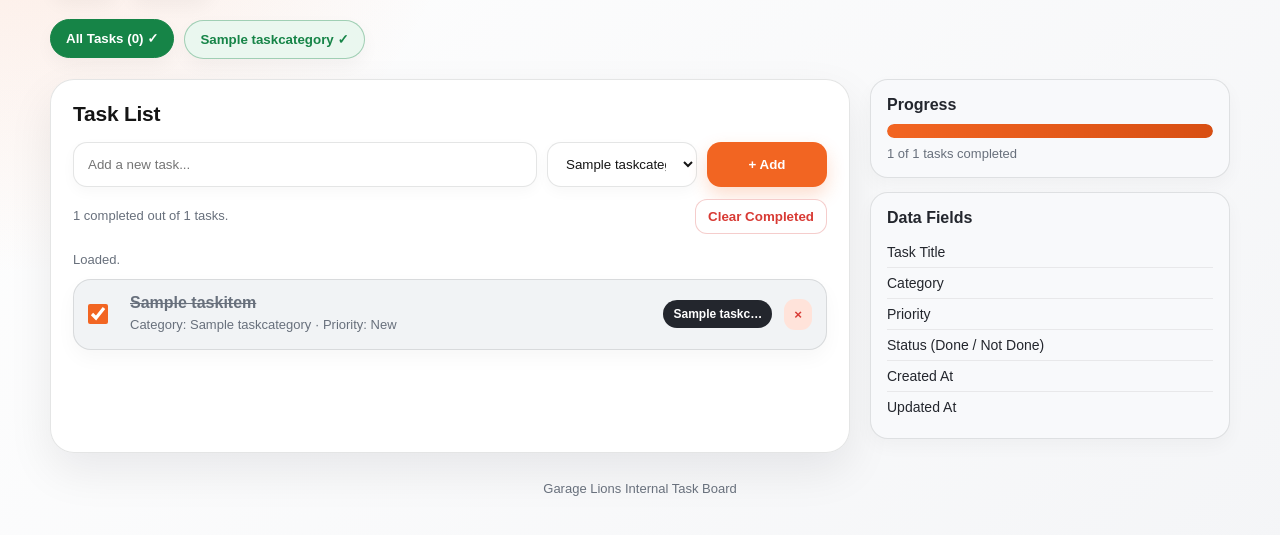
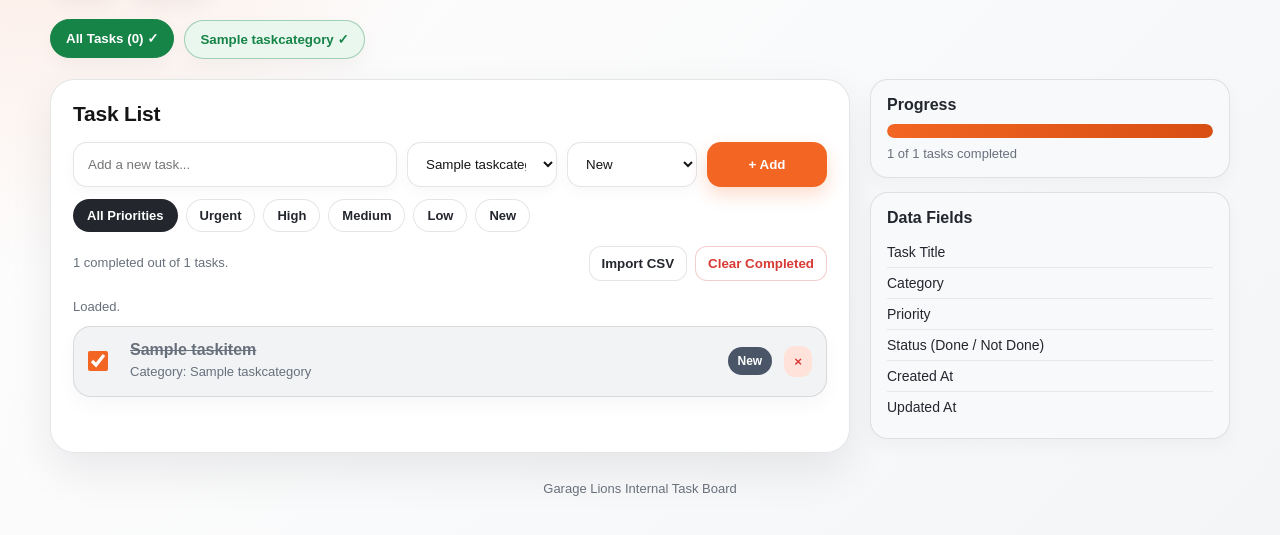
Before and after one commit to observateur1980/garagelions, a Django app: page /taskboard/ in a window 1280 px wide. Shown: the part 207-742 px from the top of the page. Run offline with Django 5.2, Linux system fonts and the light colour scheme; a user stored in the database is signed in; tables that the repository leaves empty hold one stand-in row (values such as "Sample post").

Commit message:
the last version 8:35

```diff
--- a/taskboard/urls.py
+++ b/taskboard/urls.py
@@ -11,4 +11,5 @@ urlpatterns = [
     path("api/tasks/clear-completed/", views.api_clear_completed, name="api_clear_completed"),
     path("api/categories/", views.api_categories, name="api_categories"),
     path("api/categories/<int:pk>/", views.api_category_detail, name="api_category_detail"),
+    path("api/import-csv/", views.api_import_csv, name="api_import_csv"),
 ]
--- a/taskboard/views.py
+++ b/taskboard/views.py
@@ -1,14 +1,19 @@
+import csv
+import io
 import json
 from functools import wraps
 
 from django.contrib.auth.decorators import login_required
-from django.db import models
+from django.db import models, transaction
 from django.http import JsonResponse, HttpResponseForbidden
 from django.shortcuts import render, get_object_or_404
 from django.utils.text import slugify
 from django.views.decorators.http import require_POST, require_http_methods
 
 from .models import TaskCategory, TaskItem
+
+
+VALID_PRIORITIES = {p[0] for p in TaskItem.PRIORITY_CHOICES}
 
 
 def admin_required(view_func):
@@ -141,3 +146,83 @@ def api_category_detail(request, pk):
     cat = get_object_or_404(TaskCategory, pk=pk)
     cat.delete()
     return JsonResponse({"ok": True})
+
+
+@admin_required
+@require_POST
+def api_import_csv(request):
+    upload = request.FILES.get("file")
+    if not upload:
+        return JsonResponse({"error": "No file uploaded."}, status=400)
+
+    try:
+        raw = upload.read().decode("utf-8-sig")
+    except UnicodeDecodeError:
+        return JsonResponse({"error": "File must be UTF-8 encoded."}, status=400)
+
+    reader = csv.DictReader(io.StringIO(raw))
+    if not reader.fieldnames:
+        return JsonResponse({"error": "CSV is empty."}, status=400)
+
+    normalized = {(name or "").strip().lower(): name for name in reader.fieldnames}
+    if "category" not in normalized or "title" not in normalized:
+        return JsonResponse(
+            {"error": "CSV must have 'category' and 'title' columns (priority optional)."},
+            status=400,
+        )
+
+    cat_col = normalized["category"]
+    title_col = normalized["title"]
+    prio_col = normalized.get("priority")
+
+    created_categories = 0
+    created_tasks = 0
+    skipped = 0
+    errors = []
+
+    category_cache = {c.name.strip().lower(): c for c in TaskCategory.objects.all()}
+    max_order = TaskCategory.objects.aggregate(m=models.Max("order"))["m"] or 0
+
+    with transaction.atomic():
+        for idx, row in enumerate(reader, start=2):
+            cat_name = (row.get(cat_col) or "").strip()
+            title = (row.get(title_col) or "").strip()
+            priority = (row.get(prio_col) or "New").strip() if prio_col else "New"
+
+            if not cat_name or not title:
+                skipped += 1
+                continue
+
+            if priority not in VALID_PRIORITIES:
+                priority = "New"
+
+            key = cat_name.lower()
+            category = category_cache.get(key)
+            if category is None:
+                base_slug = slugify(cat_name) or "category"
+                slug = base_slug
+                counter = 2
+                while TaskCategory.objects.filter(slug=slug).exists():
+                    slug = f"{base_slug}-{counter}"
+                    counter += 1
+                max_order += 1
+                category = TaskCategory.objects.create(
+                    name=cat_name, slug=slug, order=max_order
+                )
+                category_cache[key] = category
+                created_categories += 1
+
+            TaskItem.objects.create(
+                title=title,
+                category=category,
+                priority=priority,
+                created_by=request.user,
+            )
+            created_tasks += 1
+
+    return JsonResponse({
+        "createdTasks": created_tasks,
+        "createdCategories": created_categories,
+        "skipped": skipped,
+        "errors": errors,
+    })
--- a/templates/taskboard/board.html
+++ b/templates/taskboard/board.html
@@ -248,10 +248,51 @@
 
     .add-box {
       display: grid;
-      grid-template-columns: 1fr 150px 120px;
+      grid-template-columns: 1fr 150px 130px 120px;
       gap: 10px;
       margin-bottom: 12px;
     }
+
+    .priority-filters {
+      display: flex;
+      gap: 8px;
+      flex-wrap: wrap;
+      margin-bottom: 14px;
+    }
+
+    .pri-btn {
+      border: 1px solid var(--border);
+      background: #fff;
+      color: var(--charcoal);
+      padding: 8px 13px;
+      border-radius: 999px;
+      cursor: pointer;
+      font-weight: 800;
+      font-size: 13px;
+      transition: 0.18s ease;
+    }
+
+    .pri-btn:hover {
+      transform: translateY(-1px);
+    }
+
+    .pri-btn.active {
+      color: #fff;
+      border-color: transparent;
+    }
+
+    .pri-btn[data-priority="all"].active { background: var(--charcoal); }
+    .pri-btn[data-priority="Urgent"].active { background: var(--danger); border-color: var(--danger); }
+    .pri-btn[data-priority="High"].active { background: var(--orange); border-color: var(--orange); }
+    .pri-btn[data-priority="Medium"].active { background: #f0a500; border-color: #f0a500; }
+    .pri-btn[data-priority="Low"].active { background: #168447; border-color: #168447; }
+    .pri-btn[data-priority="New"].active { background: #4a5568; border-color: #4a5568; }
+
+    .badge.priority-Urgent { background: var(--danger); }
+    .badge.priority-High { background: var(--orange); }
+    .badge.priority-Medium { background: #f0a500; }
+    .badge.priority-Low { background: #168447; }
+    .badge.priority-New { background: #4a5568; }
 
     .category-box {
       display: grid;
@@ -572,11 +613,28 @@
           <form class="add-box" onsubmit="addTask(event)">
             <input type="text" id="taskInput" placeholder="Add a new task..." />
             <select id="categoryInput"></select>
+            <select id="priorityInput">
+              <option value="New">New</option>
+              <option value="Low">Low</option>
+              <option value="Medium">Medium</option>
+              <option value="High">High</option>
+              <option value="Urgent">Urgent</option>
+            </select>
             <button class="add" type="submit">+ Add</button>
           </form>
+          <div class="priority-filters" id="priorityFilters">
+            <button type="button" class="pri-btn active" data-priority="all" onclick="filterByPriority('all')">All Priorities</button>
+            <button type="button" class="pri-btn" data-priority="Urgent" onclick="filterByPriority('Urgent')">Urgent</button>
+            <button type="button" class="pri-btn" data-priority="High" onclick="filterByPriority('High')">High</button>
+            <button type="button" class="pri-btn" data-priority="Medium" onclick="filterByPriority('Medium')">Medium</button>
+            <button type="button" class="pri-btn" data-priority="Low" onclick="filterByPriority('Low')">Low</button>
+            <button type="button" class="pri-btn" data-priority="New" onclick="filterByPriority('New')">New</button>
+          </div>
           <div class="tools">
             <p class="task-meta" id="taskCount">0 completed out of 0 tasks.</p>
             <div class="tool-buttons">
+              <input type="file" id="csvFileInput" accept=".csv" style="display:none;" onchange="importCsv(event)" />
+              <button class="secondary-btn" onclick="document.getElementById('csvFileInput').click()" type="button">Import CSV</button>
               <button class="clear-btn" onclick="clearCompleted()" type="button">Clear Completed</button>
             </div>
           </div>
@@ -645,6 +703,7 @@
     let tasks = [];
     let categories = [];
     let currentFilter = "all";
+    let currentPriorityFilter = "all";
 
     function showMainView(view) {
       document.getElementById("tasksView").classList.toggle("active", view === "tasks");
@@ -707,8 +766,10 @@
       event.preventDefault();
       const input = document.getElementById("taskInput");
       const categorySelect = document.getElementById("categoryInput");
+      const prioritySelect = document.getElementById("priorityInput");
       const title = input.value.trim();
       const category = categorySelect.value;
+      const priority = prioritySelect.value || "New";
 
       if (!title) return;
       if (!category) {
@@ -719,15 +780,24 @@
       try {
         const task = await apiFetch("{% url 'taskboard:api_tasks' %}", {
           method: "POST",
-          body: { title, category, priority: "New" },
+          body: { title, category, priority },
         });
         tasks.unshift(task);
         input.value = "";
+        prioritySelect.value = "New";
         renderAll();
         setStatus("Task added.");
       } catch (e) {
         setStatus("Error: " + e.message);
       }
+    }
+
+    function filterByPriority(priority) {
+      currentPriorityFilter = priority;
+      document.querySelectorAll("#priorityFilters .pri-btn").forEach(btn => {
+        btn.classList.toggle("active", btn.dataset.priority === priority);
+      });
+      renderAll();
     }
 
     async function toggleDone(id) {
@@ -762,6 +832,36 @@
         setStatus("Completed tasks cleared.");
       } catch (e) {
         setStatus("Error: " + e.message);
+      }
+    }
+
+    /* ── CSV Import ── */
+
+    async function importCsv(event) {
+      const file = event.target.files[0];
+      if (!file) return;
+
+      const formData = new FormData();
+      formData.append("file", file);
+
+      setStatus("Uploading CSV...");
+      try {
+        const resp = await fetch("{% url 'taskboard:api_import_csv' %}", {
+          method: "POST",
+          headers: { "X-CSRFToken": CSRF_TOKEN },
+          body: formData,
+        });
+        if (!resp.ok) {
+          const err = await resp.text();
+          throw new Error(err);
+        }
+        const data = await resp.json();
+        setStatus(`Imported ${data.createdTasks} task(s), ${data.createdCategories} new category(ies). Skipped: ${data.skipped}.`);
+        event.target.value = "";
+        await loadAll();
+      } catch (e) {
+        setStatus("Import failed: " + e.message);
+        event.target.value = "";
       }
     }
 
@@ -912,9 +1012,13 @@
 
     function renderTasks() {
       const taskList = document.getElementById("taskList");
-      const visible = currentFilter === "all"
+      let visible = currentFilter === "all"
         ? tasks
         : tasks.filter(t => t.category === currentFilter);
+
+      if (currentPriorityFilter !== "all") {
+        visible = visible.filter(t => (t.priority || "New") === currentPriorityFilter);
+      }
 
       taskList.innerHTML = "";
 
@@ -928,15 +1032,15 @@
         el.className = task.done ? "task done" : "task";
 
         const catName = task.categoryName || task.category;
-        const shortCat = catName.length > 12 ? catName.slice(0, 12) + "\u2026" : catName;
+        const priority = task.priority || "New";
 
         el.innerHTML = `
           <input type="checkbox" ${task.done ? "checked" : ""} onchange="toggleDone(${task.id})" />
           <div>
             <div class="task-title">${escapeHtml(task.title)}</div>
-            <div class="task-meta">Category: ${escapeHtml(catName)} &middot; Priority: ${escapeHtml(task.priority || 'New')}</div>
+            <div class="task-meta">Category: ${escapeHtml(catName)}</div>
           </div>
-          <span class="badge">${escapeHtml(shortCat)}</span>
+          <span class="badge priority-${escapeHtml(priority)}">${escapeHtml(priority)}</span>
           <button class="remove" onclick="removeTask(${task.id})" title="Remove task">&times;</button>
         `;
 
```
